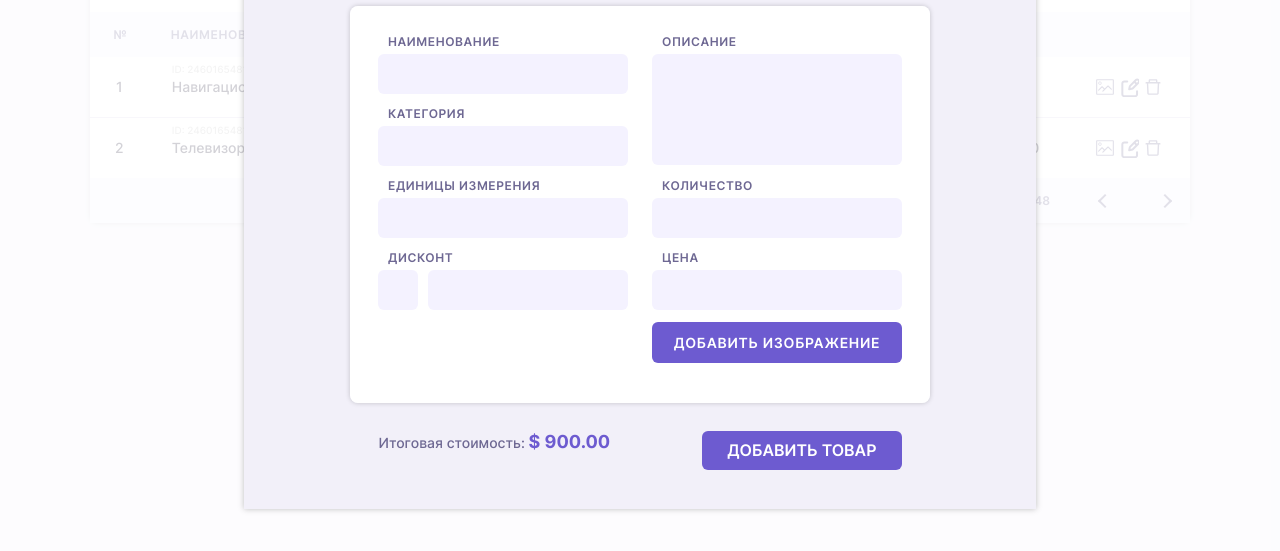
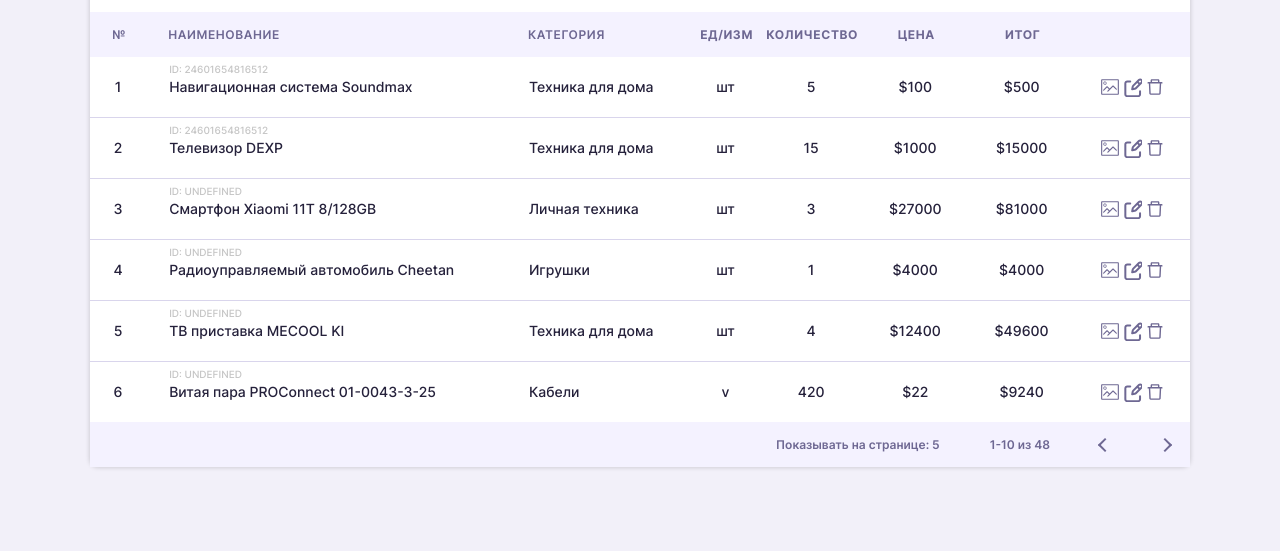
Before and after one commit to IDevFrye/cms, a plain HTML site: page index.html in a window 1280 px wide. Shown: the part 195-746 px from the top of the page. Drawn offline with Linux system fonts and the light colour scheme.

Commit message:
[M2][TASK-3] Add render new goods rows

```diff
--- a/index.html
+++ b/index.html
@@ -11,6 +11,7 @@
   <link rel="preload" href="fonts/inter-v7-latin_cyrillic-700.woff2" as="font" type="font/woff2" crossorigin>
 
   <link rel="stylesheet" href="css/index.css">
+  <script src="script/cms-task3.js" defer></script>
   <title>CMS</title>
 </head>
 
--- /dev/null
+++ b/script/cms-task3.js
@@ -0,0 +1,100 @@
+'use strict';
+
+// Тестовый массив объектов
+const jsonData = `[
+  {
+    "id": 3,
+    "title": "Смартфон Xiaomi 11T 8/128GB",
+    "price": 27000,
+    "description": "Смартфон Xiaomi 11T – это представитель флагманской линейки, выпущенной во второй половине 2021 года. И он полностью соответствует такому позиционированию, предоставляя своим обладателям возможность пользоваться отличными камерами, ни в чем себя не ограничивать при запуске игр и других требовательных приложений.",
+    "category": "Личная техника",
+    "discont": false,
+    "count": 3,
+    "units": "шт",
+    "images": {
+      "small": "img/smrtxiaomi11t-m.jpg",
+      "big": "img/smrtxiaomi11t-b.jpg"
+    }
+  },
+  {
+    "id": 4,
+    "title": "Радиоуправляемый автомобиль Cheetan",
+    "price": 4000,
+    "description": "Внедорожник на дистанционном управлении. Скорость 25км/ч. Возраст 7 - 14 лет",
+    "category": "Игрушки",
+    "discont": 5,
+    "count": 1,
+    "units": "шт",
+    "images": {
+      "small": "img/cheetancar-m.jpg",
+      "big": "img/cheetancar-b.jpg"
+    }
+  },
+  {
+    "id": 5,
+    "title": "ТВ приставка MECOOL KI",
+    "price": 12400,
+    "description": "Всего лишь один шаг сделает ваш телевизор умным, Быстрый и умный MECOOL KI PRO, прекрасно спроектированный, сочетает в себе прочный процессор Cortex-A53 с чипом Amlogic S905D",
+    "category": "Техника для дома",
+    "discont": 15,
+    "count": 4,
+    "units": "шт",
+    "images": {
+      "small": "img/tvboxmecool-m.jpg",
+      "big": "img/tvboxmecool-b.jpg"
+    }
+  },
+  {
+    "id": 6,
+    "title": "Витая пара PROConnect 01-0043-3-25",
+    "price": 22,
+    "description": "Витая пара Proconnect 01-0043-3-25 является сетевым кабелем с 4 парами проводов типа UTP, в качестве проводника в которых используется алюминий, плакированный медью CCA. Такая неэкранированная витая пара с одножильными проводами диаметром 0.50 мм широко применяется в процессе сетевых монтажных работ. С ее помощью вы сможете обеспечить развертывание локальной сети в домашних условиях или на предприятии, объединить все необходимое вам оборудование в единую сеть.",
+    "category": "Кабели",
+    "discont": false,
+    "count": 420,
+    "units": "v",
+    "images": {
+      "small": "img/lan_proconnect43-3-25.jpg",
+      "big": "img/lan_proconnect43-3-25-b.jpg"
+    }
+  }
+]`;
+
+// 1. В проекте CMS у элемента с классом overlay уберите класс active
+const overlay = document.querySelector('.overlay');
+overlay.classList.remove('active');
+
+// 2. Создайте функцию createRow, которая будет получать объект
+// и на основе объекта формировать элемент
+const createRow = (item) => {
+  const tr = document.createElement('tr');
+  tr.insertAdjacentHTML('afterbegin', `
+    <td class="table__cell">${item.id}</td>
+    <td class="table__cell table__cell_left table__cell_name" data-id="${item.dataId}">
+      <span class="table__cell-id">id: ${item.dataId}</span>${item.title}</td>
+    <td class="table__cell table__cell_left">${item.category}</td>
+    <td class="table__cell">${item.units}</td>
+    <td class="table__cell">${item.count}</td>
+    <td class="table__cell">$${item.price}</td>
+    <td class="table__cell">$${item.price * item.count}</td>
+    <td class="table__cell table__cell_btn-wrapper">
+      <button class="table__btn table__btn_pic"></button>
+      <button class="table__btn table__btn_edit"></button>
+      <button class="table__btn table__btn_del"></button>
+    </td>`);
+  return tr;
+};
+
+// 3. Создайте функцию renderGoods, принимает один параметр массив с объектами
+// Функция renderGoods перебирает массив и вставляет строки,
+// созданные на основе createRow, в таблицу
+const renderGoods = (objArr) => {
+  const tbody = document.querySelector('.table__body');
+  objArr.forEach((item) => {
+    tbody.append(createRow(item));
+  });
+};
+
+// Преобразование JSON-строки в массив объектов
+const goods = JSON.parse(jsonData);
+renderGoods(goods);
```
